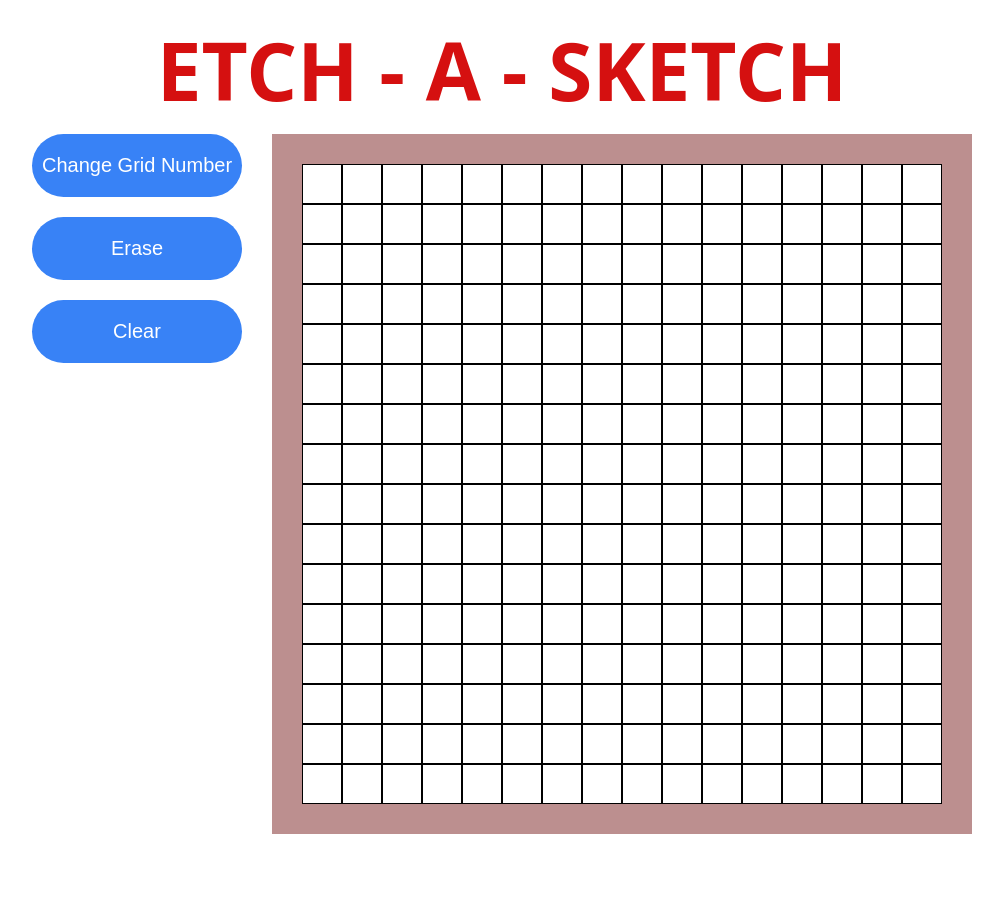
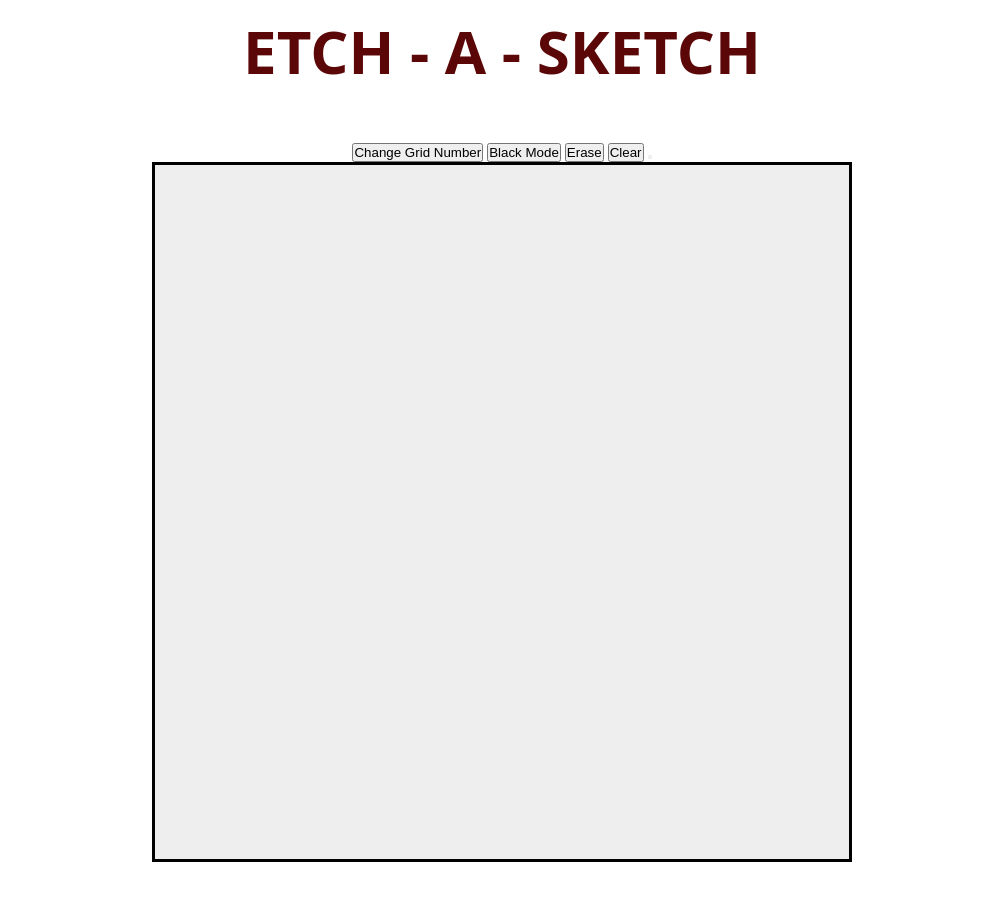
Before and after one commit to HamzaIbrahimi/Etch-A-Sketch, a plain HTML site: page index.html in a window 1280 px wide. Shown: the whole page, without its empty margins (138-1141 px from the left). Before the commit the page ends 834 px from the top, so only its background shows below. Drawn offline with Linux system fonts and the light colour scheme; a web font is replaced by a local one.

Commit message:
revised code to match new function

```diff
--- a/index.html
+++ b/index.html
@@ -15,16 +15,16 @@
         <h1>ETCH - A - SKETCH</h1>
     </header>
 
-    <div class="main_container">
-        <div class="grid_buttons">
-            <button>Change Grid Number</button>
-            <button>Erase</button>
-            <button>Clear</button>
+        <div class="container">
+            <div class="buttons">
+                <button id="change_grid">Change Grid Number</button>
+                <button id="draw_black">Black Mode</button>
+                <button id="erase"> Erase</button>
+                <button id="clear">Clear</button>
+                <button id="rainbow"></button>
+            </div>
+            <div id="grid"></div>
         </div>
-
-            <div id="the_grid"></div>
-
-    </div>
 
 </body>
 </html>
--- a/style.css
+++ b/style.css
@@ -4,55 +4,30 @@
     padding: 0;
 }
 
-
 .main_header {
     display: flex;
     justify-content: center;
     border-radius: 15px;
     padding: 10px;
-    color: rgb(213, 16, 16);
+    color: rgb(92, 7, 7);
     font-weight: 900;
-    font-size: 40px;
+    font-size: 30px;
     font-family:'Rubik Doodle Shadow', system-ui,'sans-serif';
-    margin-top: 5px;
 }
 
-.main_container {
+.container {
+    height: 100vh;
     display: flex;
+    flex-direction: column;
     justify-content: center;
-    gap: 30px;
-
+    align-items: center;
 }
 
-#the_grid {
+#grid {
+    width: 700px;
+    height: 700px;
+    border: 3px solid black;
+    background: #eee;
     display: flex;
     flex-wrap: wrap;
-    max-width: 700px;
-    max-height: 700px;
-    border: 30px solid rosybrown;
-    margin: 0;
-    padding:0;
-
 }
-
-
-
-.grid_buttons {
-    display: flex;
-    flex-direction: column;
-    gap: 20px;
-    height: fit-content;
-}
-
-button {
-    background: #3882F6;
-    color: #fff;
-    padding: 20px 10px;
-    border-radius: 100px ;
-    font-size: 20px;
-    border: none;
-    cursor: pointer;
-}
-button:hover {
-    border: 1px solid black;
-};
```
